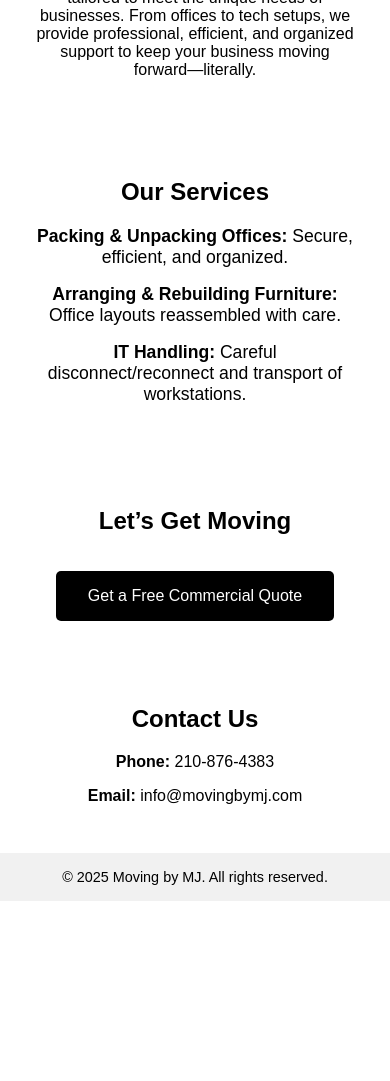
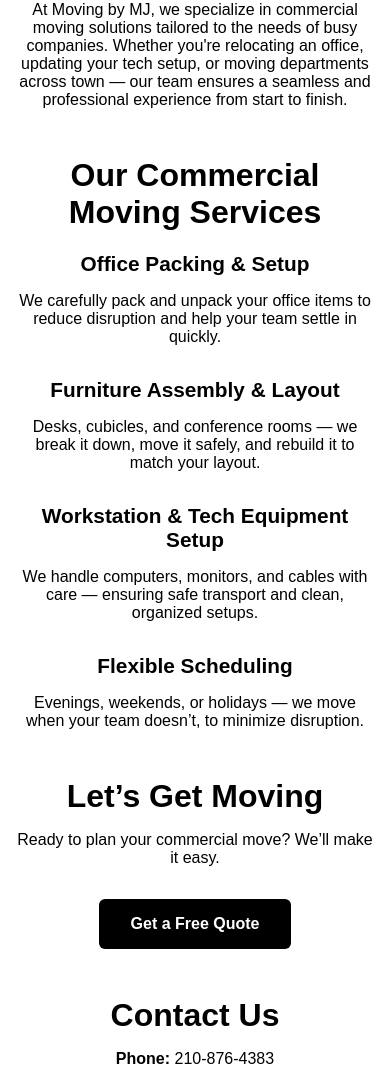
Before and after one commit to movinghelpbymj/landing, a plain HTML site: page index.html in a window 390 px wide. Shown: the part 589-1670 px from the top of the page. Before the commit the page ends 1490 px from the top, so only its background shows below. Drawn offline with Linux system fonts and the light colour scheme.

Commit message:
Update index.html
Centered layout using your color scheme (beige, black, white)

Larger logo with your tagline

Tailored welcome message for commercial clients

Updated “Our Services” section (with improved clarity and professionalism)

Clickable contact info

A new Call-to-Action section that encourages inquiries

Mobile-friendly layout and clean typography (Sans-serif)

```diff
--- a/index.html
+++ b/index.html
@@ -3,7 +3,7 @@
 <head>
   <meta charset="UTF-8" />
   <meta name="viewport" content="width=device-width, initial-scale=1.0" />
-  <meta name="description" content="Professional commercial moving services in San Antonio—office relocations, packing/unpacking, furniture setup, and IT handling by Moving by MJ.">
+  <meta name="description" content="Commercial moving services in San Antonio. Office packing, furniture setup, and IT equipment relocation by Moving by MJ.">
   <title>Moving by MJ</title>
   <style>
     body {
@@ -13,48 +13,69 @@
       color: #000;
       text-align: center;
     }
+
     header {
       background-color: #d1b99a; /* beige */
-      padding: 2rem;
+      padding: 2rem 1rem;
     }
+
     header img {
-      max-width: 300px;
+      max-width: 320px;
       height: auto;
     }
+
     header h1 {
       font-size: 2.5rem;
       margin: 1rem 0 0.5rem;
     }
+
     header p {
-      font-size: 1.25rem;
+      font-size: 1.2rem;
       margin: 0;
+      font-style: italic;
     }
+
+    main {
+      max-width: 900px;
+      margin: auto;
+      padding: 2rem 1rem;
+    }
+
     section {
-      padding: 2rem;
-      max-width: 800px;
-      margin: auto;
+      margin-bottom: 3rem;
     }
-    .services ul {
-      list-style: none;
-      padding: 0;
-      font-size: 1.1rem;
-    }
-    .services li {
+
+    h2 {
+      font-size: 2rem;
       margin-bottom: 1rem;
     }
+
+    .services h3 {
+      font-size: 1.3rem;
+      margin-bottom: 0.5rem;
+    }
+
+    .services p {
+      margin-bottom: 2rem;
+      font-size: 1rem;
+    }
+
     .cta a {
       background-color: #000;
       color: #fff;
       padding: 1rem 2rem;
       text-decoration: none;
-      border-radius: 5px;
+      border-radius: 6px;
       display: inline-block;
+      font-weight: bold;
       margin-top: 1rem;
     }
+
     .contact p a {
       color: #000;
       text-decoration: none;
     }
+
     footer {
       background-color: #f1f1f1;
       padding: 1rem;
@@ -62,33 +83,42 @@
     }
   </style>
 </head>
+
 <body>
   <header>
     <img src="Asset%201@3x.png" alt="Moving by MJ Logo" />
     <h1>Moving by MJ</h1>
-    <p><em>Moving Your Business Forward</em></p>
+    <p>Moving Your Business Forward</p>
   </header>
 
+  <main>
     <section>
       <h2>Welcome</h2>
       <p>
-      We specialize in commercial moving services tailored to meet the unique needs of businesses.
-      From offices to tech setups, we provide professional, efficient, and organized support to keep your business moving forward—literally.
+        At Moving by MJ, we specialize in commercial moving solutions tailored to the needs of busy companies. Whether you're relocating an office, updating your tech setup, or moving departments across town — our team ensures a seamless and professional experience from start to finish.
       </p>
     </section>
 
     <section class="services">
-    <h2>Our Services</h2>
-    <ul>
-      <li><strong>Packing & Unpacking Offices:</strong> Secure, efficient, and organized.</li>
-      <li><strong>Arranging & Rebuilding Furniture:</strong> Office layouts reassembled with care.</li>
-      <li><strong>IT Handling:</strong> Careful disconnect/reconnect and transport of workstations.</li>
-    </ul>
+      <h2>Our Commercial Moving Services</h2>
+
+      <h3>Office Packing & Setup</h3>
+      <p>We carefully pack and unpack your office items to reduce disruption and help your team settle in quickly.</p>
+
+      <h3>Furniture Assembly & Layout</h3>
+      <p>Desks, cubicles, and conference rooms — we break it down, move it safely, and rebuild it to match your layout.</p>
+
+      <h3>Workstation & Tech Equipment Setup</h3>
+      <p>We handle computers, monitors, and cables with care — ensuring safe transport and clean, organized setups.</p>
+
+      <h3>Flexible Scheduling</h3>
+      <p>Evenings, weekends, or holidays — we move when your team doesn’t, to minimize disruption.</p>
     </section>
 
     <section class="cta">
       <h2>Let’s Get Moving</h2>
-    <a href="mailto:info@movingbymj.com?subject=Commercial Move Inquiry">Get a Free Commercial Quote</a>
+      <p>Ready to plan your commercial move? We’ll make it easy.</p>
+      <a href="mailto:info@movingbymj.com?subject=Commercial Move Inquiry">Get a Free Quote</a>
     </section>
 
     <section class="contact">
@@ -96,6 +126,7 @@
       <p><strong>Phone:</strong> <a href="tel:+12108764383">210-876-4383</a></p>
       <p><strong>Email:</strong> <a href="mailto:info@movingbymj.com">info@movingbymj.com</a></p>
     </section>
+  </main>
 
   <footer>
     &copy; 2025 Moving by MJ. All rights reserved.
```
Lines whose indentation alone changed are shown as unchanged.
